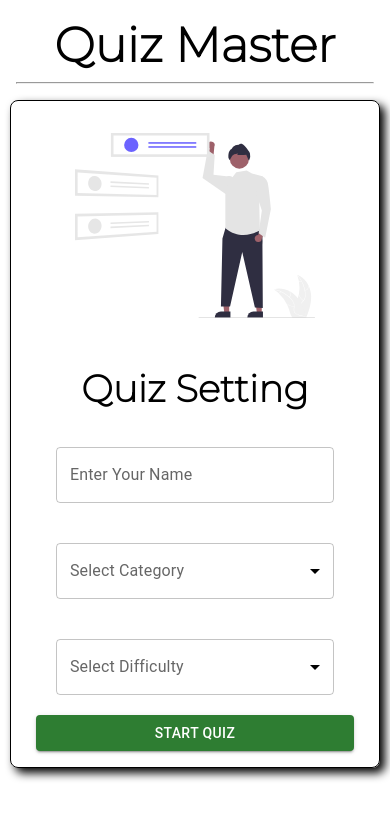
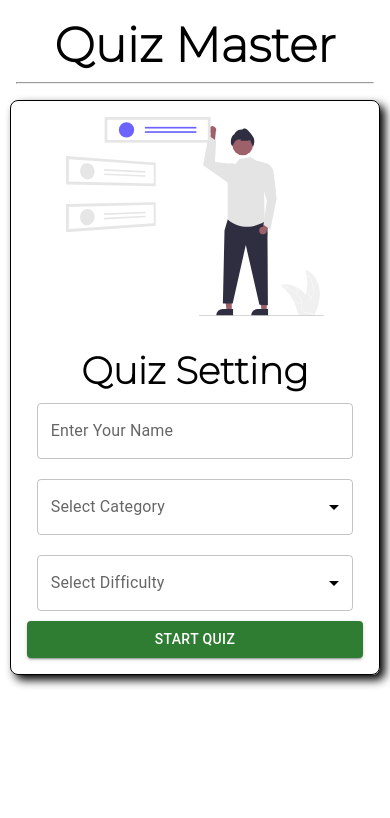
Before and after one commit to codingsapienss/quiz-master, a React (Vite) app: page / in a window 390 px wide. Shown: the top 818 px of the page. Built offline with nearby package versions, Linux system fonts and the light colour scheme.

Commit message:
Update UI

```diff
--- a/src/Components/Pages/Home/Home.css
+++ b/src/Components/Pages/Home/Home.css
@@ -2,9 +2,11 @@
   display: flex;
   flex-direction: row;
   justify-content: space-around;
-  margin: auto;
+
   width: 95vw;
   max-width: 800px;
+  margin: auto;
+
   border: 1px solid rgb(0, 0, 0);
   border-radius: 0.5rem;
   box-shadow: 5px 5px 10px black;
@@ -18,13 +20,15 @@
   flex-direction: column;
   width: 60%;
   /* text-align: center; */
-
   /* border: 1px solid black; */
 }
 
+.setting h3 {
+  text-align: center;
+}
 img {
   width: 40%;
-  padding: 2rem 0;
+  padding: 1rem 0;
   /* border: 1px solid black; */
 }
 
@@ -32,7 +36,7 @@ img {
   display: flex;
   flex-direction: column;
   /* margin: auto; */
-  padding-top: 1rem;
+  /* padding-top: 1rem; */
 }
 
 @media screen and (max-width: 650px) {
@@ -40,7 +44,7 @@ img {
     flex-direction: column;
   }
   .setting {
-    width: 95%;
+    width: 100%;
     margin: auto;
   }
 
@@ -48,7 +52,7 @@ img {
     text-align: center;
   }
   img {
-    width: 65%;
+    width: 70%;
     text-align: center;
     margin: auto;
   }
--- a/src/Components/Pages/Home/Home.jsx
+++ b/src/Components/Pages/Home/Home.jsx
@@ -39,10 +39,12 @@ const Home = ({ name, setName, fetchQuestions }) => {
         <div className="settingsSelect">
 
           {error && <Alert variant="filled" severity="error">Fill all the fields first !</Alert>}
-          <TextField style={{ margin: 20 }} label="Enter Your Name" variant="outlined" onChange={(e) => { setName(e.target.value) }} />
 
 
-          <TextField style={{ margin: 20 }} className="textField" select label="Select Category" variant="outlined" value={category}
+          <TextField className="textField" label="Enter Your Name" variant="outlined" style={{ margin: 10 }} onChange={(e) => { setName(e.target.value) }} />
+
+
+          <TextField className="textField" select label="Select Category" variant="outlined" style={{ margin: 10 }} value={category}
             onChange={(e) => { setCategory(e.target.value) }} >
             {
               Categories.map((cat) => {
@@ -52,7 +54,7 @@ const Home = ({ name, setName, fetchQuestions }) => {
 
           </TextField>
 
-          <TextField style={{ margin: 20 }} className="textField" select label="Select Difficulty" variant="outlined"
+          <TextField className="textField" style={{ margin: 10 }} select label="Select Difficulty" variant="outlined"
             value={difficulty} onChange={(e) => { setDifficulty(e.target.value) }}>
             <MenuItem key='easy' value='easy'  >
               Easy
--- a/src/Components/Pages/Quiz/Quiz.css
+++ b/src/Components/Pages/Quiz/Quiz.css
@@ -31,8 +31,22 @@
 }
 
 @media screen and (max-width: 650px) {
+  .subTitle {
+    font-size: 1.8rem;
+  }
+
   .quizInfo {
     flex-direction: column;
     text-align: center;
+    font-size: 1rem;
+    padding: 0;
+  }
+
+  .quizInfo span {
+    margin-top: 5px;
+  }
+
+  .subTitle {
+    margin-bottom: 0.5rem;
   }
 }
--- a/src/Components/Questions.jsx/Question.css
+++ b/src/Components/Questions.jsx/Question.css
@@ -25,13 +25,20 @@
   font-size: 1.4rem;
   font-weight: bolder;
 }
+
+@media screen and (max-width: 650px) {
+  .singleQues h2 {
+    margin-top: 0.2rem;
+    font-size: 1.2rem;
+  }
+}
 .alert {
   width: 80%;
   margin: auto;
 }
 
 .options {
-  margin-top: 2.5rem;
+  margin-top: 1.5rem;
   display: flex;
   /* flex-direction: column; */
   flex-wrap: wrap;
@@ -43,6 +50,7 @@
 @media screen and (max-width: 650px) {
   .options {
     flex-direction: column;
+    margin-top: 0.5rem;
   }
 }
 
@@ -58,7 +66,6 @@
 @media screen and (max-width: 650px) {
   .singleQues button {
     width: 100%;
-
     margin: 0.5rem 0;
   }
 }
@@ -81,5 +88,12 @@
 }
 
 .controls Button {
-  margin: 2rem;
+  margin: 1.5rem;
 }
+
+@media screen and (max-width: 650px) {
+  .controls Button {
+    margin: 1rem;
+    font-size: 1rem;
+  }
+}
```
